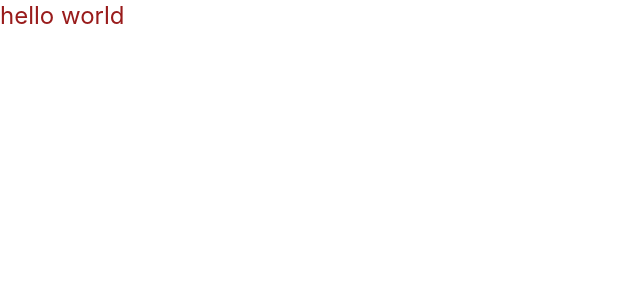
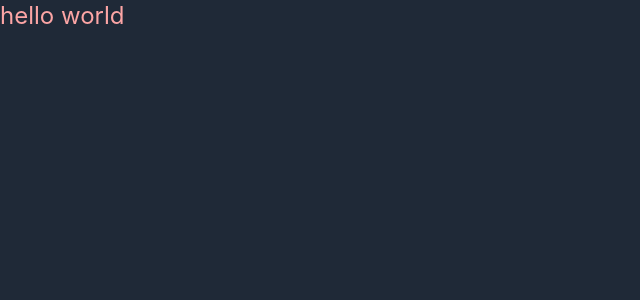
Before and after one commit to jwyce/favorite-pet, a Next.js app: page / in a window 1280 px wide. Shown: the top 300 px of the page, without its empty margins (0-640 px from the left). Built offline with nearby package versions, Linux system fonts and the light colour scheme.

Commit message:
💄 Add default page styles

```diff
--- a/src/pages/index.tsx
+++ b/src/pages/index.tsx
@@ -1,7 +1,7 @@
 import type { NextPage } from 'next';
 
 const Home: NextPage = () => {
-	return <div className="text-2xl text-red-800">hello world</div>;
+	return <div className="text-2xl text-red-300">hello world</div>;
 };
 
 export default Home;
--- a/styles/globals.css
+++ b/styles/globals.css
@@ -6,15 +6,14 @@ html,
 body {
 	padding: 0;
 	margin: 0;
-	font-family: -apple-system, BlinkMacSystemFont, Segoe UI, Roboto, Oxygen,
-		Ubuntu, Cantarell, Fira Sans, Droid Sans, Helvetica Neue, sans-serif;
+	font-family: 'Inter', -apple-system, 'Segoe UI', 'Roboto', 'Oxygen',
+		'Cantarell', 'Fira Sans', 'Droid Sans', 'Helvetica Neue', sans-serif;
+	-webkit-font-smoothing: antialiased;
+	-moz-osx-smothing: grayscale;
+	height: 100%;
+	overflow-y: auto;
 }
 
-a {
-	color: inherit;
-	text-decoration: none;
+body {
+	@apply text-white bg-gray-800;
 }
-
-* {
-	box-sizing: border-box;
-}
```
